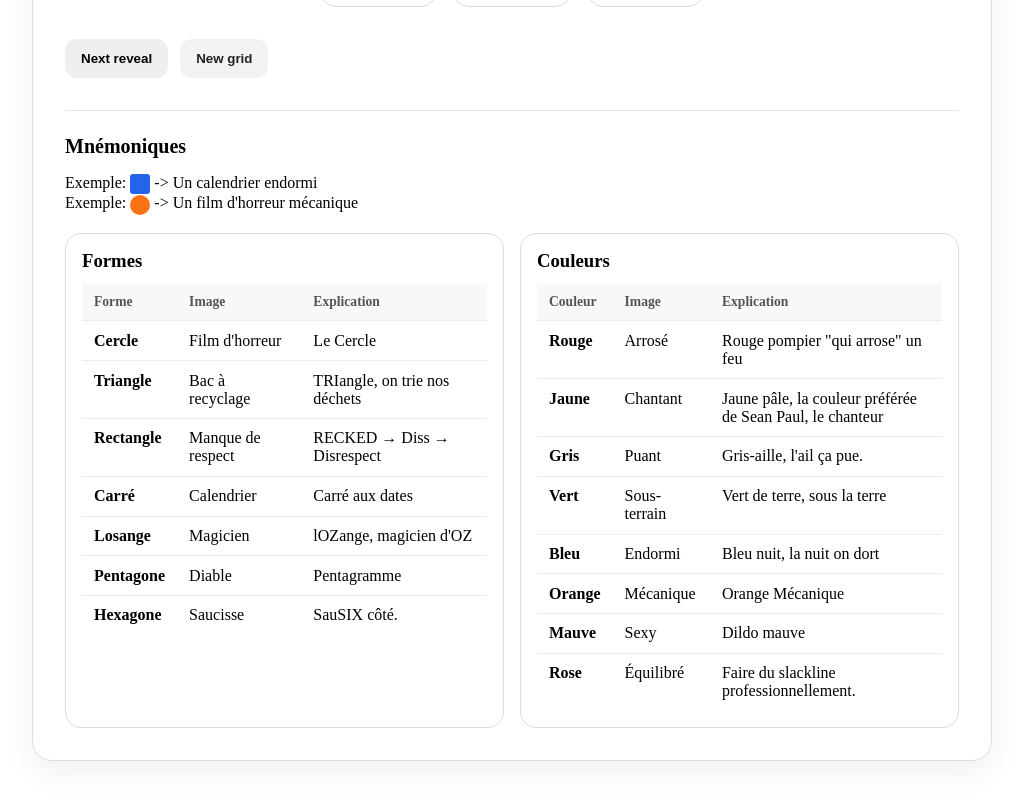
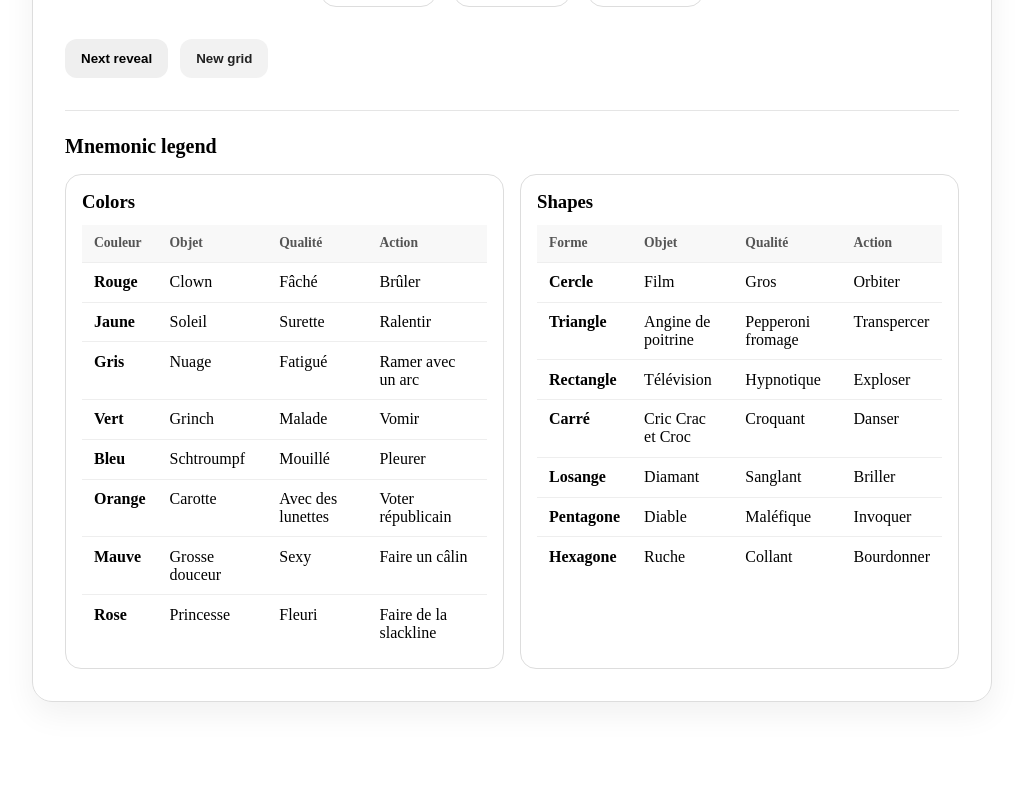
Before and after one commit to madmoune/epoque, an Angular app: page /memory-grid in a window 1280 px wide. Shown: the part 638-1438 px from the top of the page, without its empty margins (128-1151 px from the left). After the commit the page ends 1380 px from the top, so only its background shows below. Built offline with nearby package versions, Linux system fonts and the light colour scheme.

Commit message:
Fix mnemonics

```diff
--- a/src/app/puzzles/memory-grid/memory-grid.page.html
+++ b/src/app/puzzles/memory-grid/memory-grid.page.html
@@ -134,24 +134,48 @@
         }
 
         <section class="mnemonic-legend" aria-labelledby="mnemonic-title">
-            <h2 id="mnemonic-title">Mnémoniques</h2>
-            <div>Exemple: <span class="shape-square color-blue"
-                    style="display: inline-block; width: 1.25rem; height: 1.25rem; background: currentColor; border-radius: 0.2rem; vertical-align: middle;"></span>
-                -> Un calendrier endormi</div>
-            <div>Exemple: <span class="color-orange"
-                    style="display: inline-block; width: 1.25rem; height: 1.25rem; background: currentColor; border-radius: 50%; vertical-align: middle;"></span>
-                -> Un film d'horreur mécanique</div><br>
+            <h2 id="mnemonic-title">Mnemonic legend</h2>
+
             <div class="legend-grid">
                 <section class="legend-card">
-                    <h3>Formes</h3>
+                    <h3>Colors</h3>
+
+                    <div class="legend-table-wrapper">
+                        <table>
+                            <thead>
+                                <tr>
+                                    <th>Couleur</th>
+                                    <th>Objet</th>
+                                    <th>Qualité</th>
+                                    <th>Action</th>
+                                </tr>
+                            </thead>
+
+                            <tbody>
+                                @for (item of colorMnemonics; track item.label) {
+                                <tr>
+                                    <td>{{ item.label }}</td>
+                                    <td>{{ item.object }}</td>
+                                    <td>{{ item.quality }}</td>
+                                    <td>{{ item.action }}</td>
+                                </tr>
+                                }
+                            </tbody>
+                        </table>
+                    </div>
+                </section>
+
+                <section class="legend-card">
+                    <h3>Shapes</h3>
 
                     <div class="legend-table-wrapper">
                         <table>
                             <thead>
                                 <tr>
                                     <th>Forme</th>
-                                    <th>Image</th>
-                                    <th>Explication</th>
+                                    <th>Objet</th>
+                                    <th>Qualité</th>
+                                    <th>Action</th>
                                 </tr>
                             </thead>
 
@@ -159,33 +183,9 @@
                                 @for (item of shapeMnemonics; track item.label) {
                                 <tr>
                                     <td>{{ item.label }}</td>
-                                    <td>{{ item.mnemonic }}</td>
-                                    <td>{{ item.explanation }}</td>
-                                </tr>
-                                }
-                            </tbody>
-                        </table>
-                    </div>
-                </section>
-                <section class="legend-card">
-                    <h3>Couleurs</h3>
-
-                    <div class="legend-table-wrapper">
-                        <table>
-                            <thead>
-                                <tr>
-                                    <th>Couleur</th>
-                                    <th>Image</th>
-                                    <th>Explication</th>
-                                </tr>
-                            </thead>
-
-                            <tbody>
-                                @for (item of colorMnemonics; track item.label) {
-                                <tr>
-                                    <td>{{ item.label }}</td>
-                                    <td>{{ item.mnemonic }}</td>
-                                    <td>{{ item.explanation }}</td>
+                                    <td>{{ item.object }}</td>
+                                    <td>{{ item.quality }}</td>
+                                    <td>{{ item.action }}</td>
                                 </tr>
                                 }
                             </tbody>
--- a/src/app/puzzles/memory-grid/memory-grid.page.ts
+++ b/src/app/puzzles/memory-grid/memory-grid.page.ts
@@ -12,8 +12,9 @@ type GamePhase = 'memorize' | 'play';
 
 type MnemonicLegendItem = {
     label: string;
-    mnemonic: string;
-    explanation: string;
+    object: string;
+    quality: string;
+    action: string;
 };
 
 @Component({
@@ -31,82 +32,96 @@ export class MemoryGridPage {
     protected readonly colorMnemonics: MnemonicLegendItem[] = [
         {
             label: 'Rouge',
-            mnemonic: 'Arrosé',
-            explanation: 'Rouge pompier "qui arrose" un feu',
+            object: 'Clown',
+            quality: 'Fâché',
+            action: 'Brûler',
         },
         {
             label: 'Jaune',
-            mnemonic: 'Chantant',
-            explanation:
-                'Jaune pâle, la couleur préférée de Sean Paul, le chanteur',
+            object: 'Soleil',
+            quality: 'Surette',
+            action: 'Ralentir',
         },
         {
             label: 'Gris',
-            mnemonic: 'Puant',
-            explanation: "Gris-aille, l'ail ça pue.",
+            object: 'Nuage',
+            quality: 'Fatigué',
+            action: 'Ramer avec un arc',
         },
         {
             label: 'Vert',
-            mnemonic: 'Sous-terrain',
-            explanation: 'Vert de terre, sous la terre',
+            object: 'Grinch',
+            quality: 'Malade',
+            action: 'Vomir',
         },
         {
             label: 'Bleu',
-            mnemonic: 'Endormi',
-            explanation: 'Bleu nuit, la nuit on dort',
+            object: 'Schtroumpf',
+            quality: 'Mouillé',
+            action: 'Pleurer',
         },
         {
             label: 'Orange',
-            mnemonic: 'Mécanique',
-            explanation: 'Orange Mécanique',
+            object: 'Carotte',
+            quality: 'Avec des lunettes',
+            action: 'Voter républicain',
         },
         {
             label: 'Mauve',
-            mnemonic: 'Sexy',
-            explanation: 'Dildo mauve',
+            object: 'Grosse douceur',
+            quality: 'Sexy',
+            action: 'Faire un câlin',
         },
         {
             label: 'Rose',
-            mnemonic: 'Équilibré',
-            explanation: 'Faire du slackline professionnellement.',
+            object: 'Princesse',
+            quality: 'Fleuri',
+            action: 'Faire de la slackline',
         },
     ];
 
     protected readonly shapeMnemonics: MnemonicLegendItem[] = [
         {
             label: 'Cercle',
-            mnemonic: "Film d'horreur",
-            explanation: 'Le Cercle',
+            object: 'Film',
+            quality: 'Gros',
+            action: 'Orbiter',
         },
         {
             label: 'Triangle',
-            mnemonic: 'Bac à recyclage',
-            explanation: 'TRIangle, on trie nos déchets',
+            object: 'Angine de poitrine',
+            quality: 'Pepperoni fromage',
+            action: 'Transpercer',
         },
         {
             label: 'Rectangle',
-            mnemonic: 'Manque de respect',
-            explanation: 'RECKED → Diss → Disrespect',
+            object: 'Télévision',
+            quality: 'Hypnotique',
+            action: 'Exploser',
         },
         {
             label: 'Carré',
-            mnemonic: 'Calendrier',
-            explanation: 'Carré aux dates',
+            object: 'Cric Crac et Croc',
+            quality: 'Croquant',
+            action: 'Danser',
         },
         {
             label: 'Losange',
-            mnemonic: 'Magicien',
-            explanation: "lOZange, magicien d'OZ",
+            object: 'Diamant',
+            quality: 'Sanglant',
+            action: 'Briller',
         },
         {
             label: 'Pentagone',
-            mnemonic: 'Diable',
-            explanation: 'Pentagramme',
+            object: 'Diable',
+            quality: 'Maléfique',
+            action: 'Invoquer',
         },
         {
             label: 'Hexagone',
-            mnemonic: 'Saucisse',
-            explanation: 'SauSIX côté.',
+            object: 'Ruche',
+            quality: 'Collant',
+            action: 'Bourdonner',
         },
     ];
 
```
